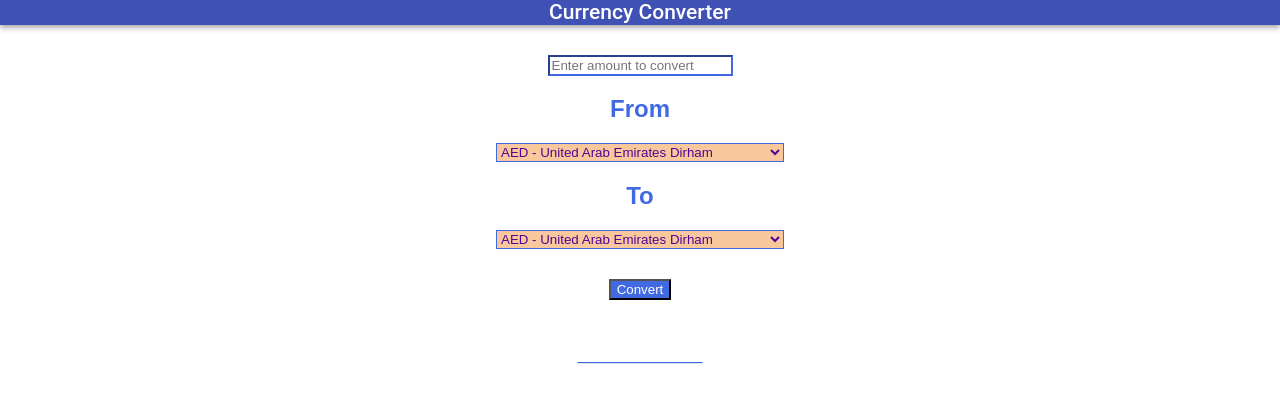
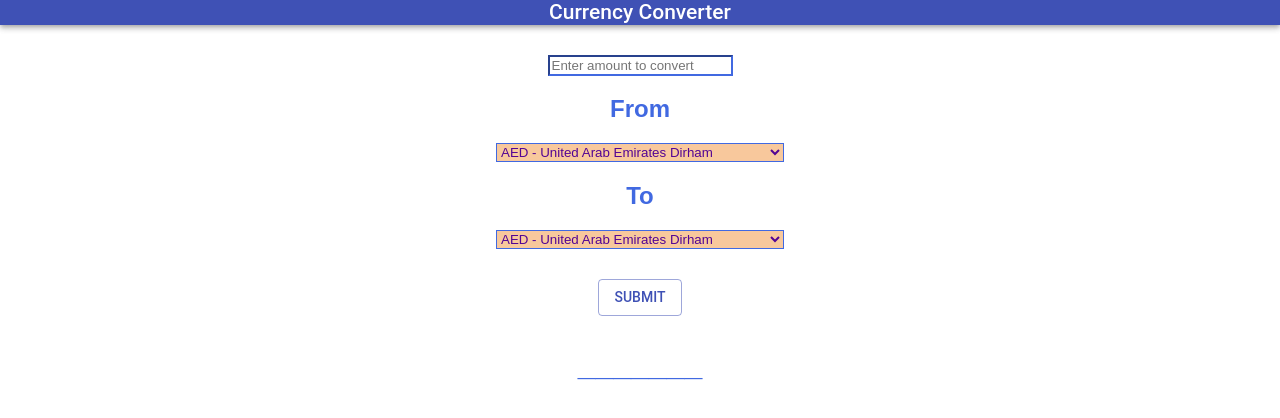
Before and after one commit to Dinith1/MSA.Currency-Converter, a React (Create React App) app in the folder currency-converter/: page / in a window 1280 px wide. Shown: the top 418 px of the page. Built offline with nearby package versions, Linux system fonts and the light colour scheme.

Commit message:
changed button to material-ui button

```diff
--- a/currency-converter/src/App.css
+++ b/currency-converter/src/App.css
@@ -24,8 +24,6 @@
 
 #btn {
     margin-top: 30px;
-    color: white;
-    background-color: royalblue;
 }
 
 #results {
--- a/currency-converter/src/App.tsx
+++ b/currency-converter/src/App.tsx
@@ -1,6 +1,8 @@
+import Button from '@material-ui/core/Button';
 import * as React from 'react';
 import './App.css';
 import TopBar from './components/TopBar'
+
 
 interface IState {
   fromCurr: string,
@@ -476,8 +478,10 @@ class App extends React.Component<{}, IState> {
                     <option value="ZMW">ZMW - Zambian Kwacha</option>
                     <option value="ZWL">ZWL - Zimbabwean Dollars</option>
                 </select>
-                <div>
-                  <button id='btn' disabled={false}>Convert</button>
+                <div id="btn">
+                  <Button variant="outlined" color="primary" type="submit">
+                    Submit
+                  </Button>
                 </div>
             </form>
         </div>
```
Also changed, not shown: 2 other files (tests, documents, lock files or other folders).
